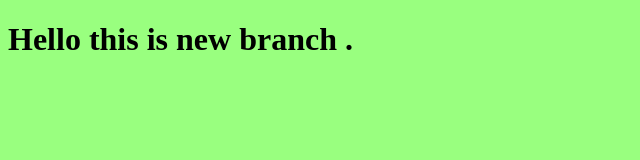
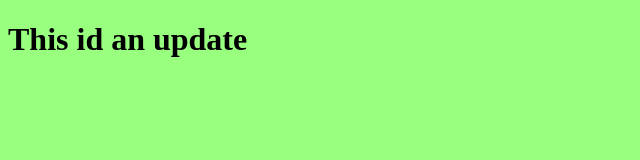
Before and after one commit to Philopateer18/myproject, a plain HTML site: page index.html in a window 1280 px wide. Shown: the whole page, without its empty margins (0-640 px from the left). Drawn offline with Linux system fonts and the light colour scheme.

Commit message:
edit the html file

```diff
--- a/index.html
+++ b/index.html
@@ -7,7 +7,7 @@
     <title>Document</title>
 </head>
 <body>
-       <h1>Hello this is new branch .</h1>
+       <h1>This id an update</h1>
     <script src="app.js"></script>
 </body>
 </html>
```
